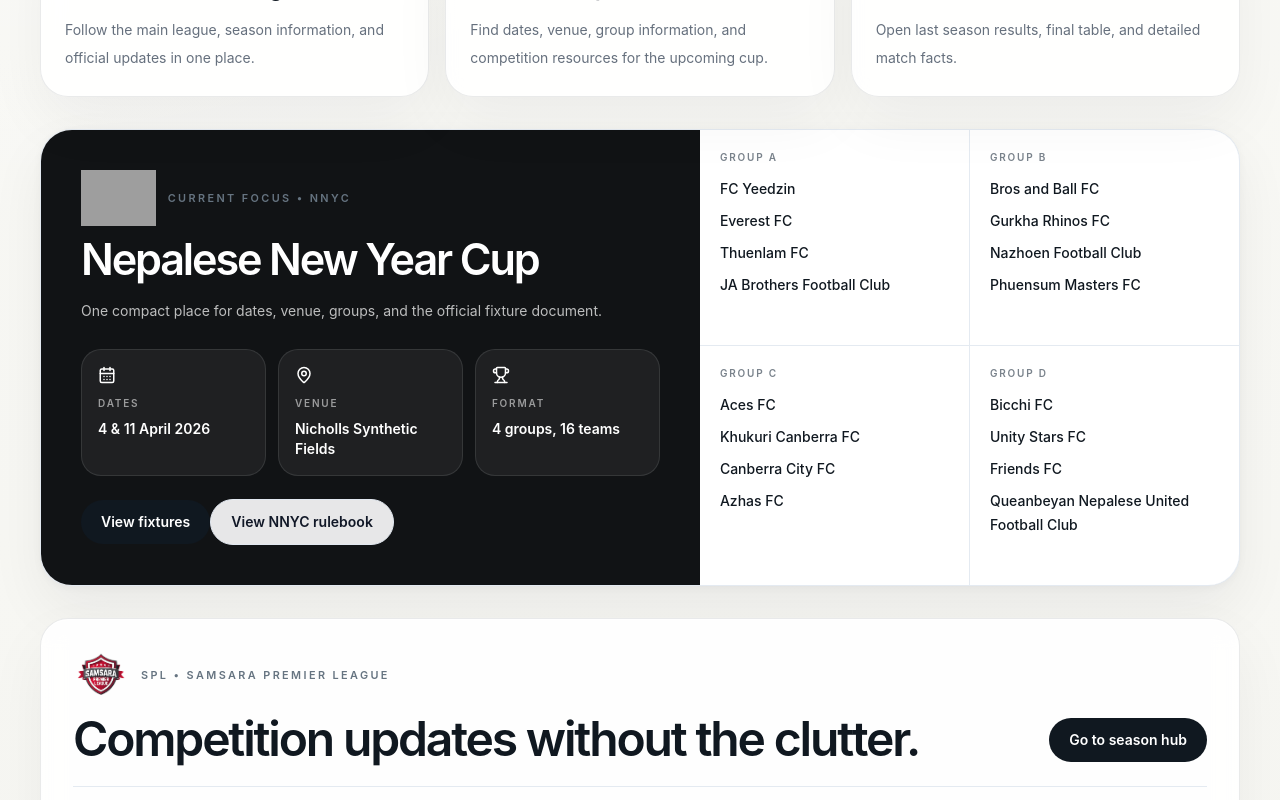
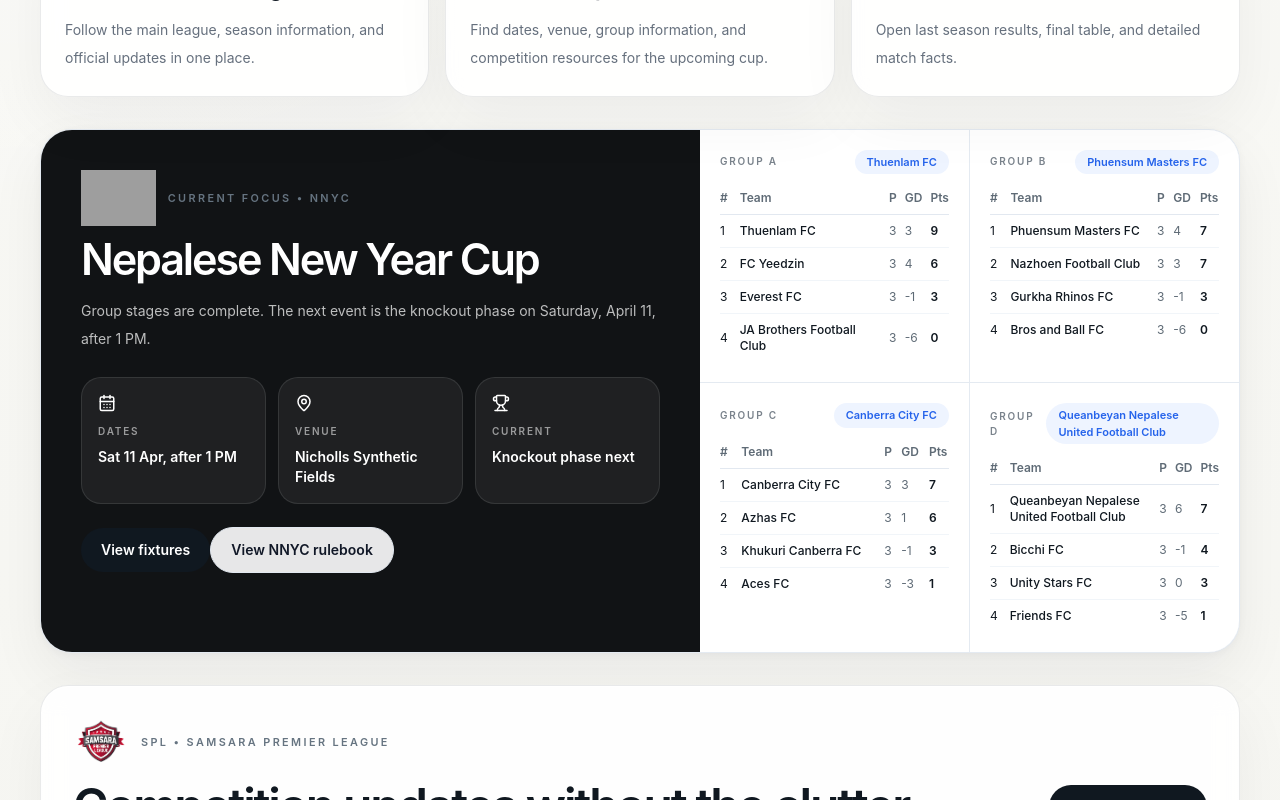
Before and after one commit to yaman416/samsara-group-site, a Next.js app: page / in a window 1280 px wide. Shown: the part 960-1760 px from the top of the page. Built offline with nearby package versions, Linux system fonts and the light colour scheme; grey boxes are pictures that could not be loaded.

Commit message:
Update NNYC standings and knockout timing

```diff
--- a/components/HomePage.tsx
+++ b/components/HomePage.tsx
@@ -47,6 +47,49 @@
   "LensFusion Photography",
   "KTM Event Management",
   "LHOTSE",
+];
+
+const NNYC_STANDINGS = [
+  {
+    group: "Group A",
+    leader: "Thuenlam FC",
+    rows: [
+      { team: "Thuenlam FC", p: 3, w: 3, d: 0, l: 0, gf: 4, ga: 1, gd: 3, pts: 9 },
+      { team: "FC Yeedzin", p: 3, w: 2, d: 0, l: 1, gf: 7, ga: 3, gd: 4, pts: 6 },
+      { team: "Everest FC", p: 3, w: 1, d: 0, l: 2, gf: 3, ga: 4, gd: -1, pts: 3 },
+      { team: "JA Brothers Football Club", p: 3, w: 0, d: 0, l: 3, gf: 2, ga: 8, gd: -6, pts: 0 },
+    ],
+  },
+  {
+    group: "Group B",
+    leader: "Phuensum Masters FC",
+    rows: [
+      { team: "Phuensum Masters FC", p: 3, w: 2, d: 1, l: 0, gf: 7, ga: 3, gd: 4, pts: 7 },
+      { team: "Nazhoen Football Club", p: 3, w: 2, d: 1, l: 0, gf: 4, ga: 1, gd: 3, pts: 7 },
+      { team: "Gurkha Rhinos FC", p: 3, w: 1, d: 0, l: 2, gf: 4, ga: 5, gd: -1, pts: 3 },
+      { team: "Bros and Ball FC", p: 3, w: 0, d: 0, l: 3, gf: 1, ga: 7, gd: -6, pts: 0 },
+    ],
+  },
+  {
+    group: "Group C",
+    leader: "Canberra City FC",
+    rows: [
+      { team: "Canberra City FC", p: 3, w: 2, d: 1, l: 0, gf: 3, ga: 0, gd: 3, pts: 7 },
+      { team: "Azhas FC", p: 3, w: 2, d: 0, l: 1, gf: 3, ga: 2, gd: 1, pts: 6 },
+      { team: "Khukuri Canberra FC", p: 3, w: 1, d: 0, l: 2, gf: 1, ga: 2, gd: -1, pts: 3 },
+      { team: "Aces FC", p: 3, w: 0, d: 1, l: 2, gf: 0, ga: 3, gd: -3, pts: 1 },
+    ],
+  },
+  {
+    group: "Group D",
+    leader: "Queanbeyan Nepalese United Football Club",
+    rows: [
+      { team: "Queanbeyan Nepalese United Football Club", p: 3, w: 2, d: 1, l: 0, gf: 9, ga: 3, gd: 6, pts: 7 },
+      { team: "Bicchi FC", p: 3, w: 1, d: 1, l: 1, gf: 3, ga: 4, gd: -1, pts: 4 },
+      { team: "Unity Stars FC", p: 3, w: 0, d: 3, l: 0, gf: 2, ga: 2, gd: 0, pts: 3 },
+      { team: "Friends FC", p: 3, w: 0, d: 1, l: 2, gf: 1, ga: 6, gd: -5, pts: 1 },
+    ],
+  },
 ];
 
 type PreviewDoc = "fixtures" | "spl" | "nnyc" | null;
@@ -164,14 +207,14 @@
                 Nepalese New Year Cup
               </h2>
               <p className="mt-4 max-w-xl text-sm leading-7 text-white/72">
-                One compact place for dates, venue, groups, and the official fixture document.
+                Group stages are complete. The next event is the knockout phase on Saturday, April 11, after 1 PM.
               </p>
 
               <div className="mt-6 grid gap-3 sm:grid-cols-3">
                 <div className="rounded-[1.25rem] border border-white/10 bg-white/6 px-4 py-4">
                   <CalendarDays size={18} className="text-white" />
                   <p className="mt-3 text-[10px] font-semibold uppercase tracking-[0.18em] text-white/55">Dates</p>
-                  <p className="mt-2 text-sm font-semibold text-white">{NEW_YEAR_CUP.dates}</p>
+                  <p className="mt-2 text-sm font-semibold text-white">Sat 11 Apr, after 1 PM</p>
                 </div>
                 <div className="rounded-[1.25rem] border border-white/10 bg-white/6 px-4 py-4">
                   <MapPin size={18} className="text-white" />
@@ -180,8 +223,8 @@
                 </div>
                 <div className="rounded-[1.25rem] border border-white/10 bg-white/6 px-4 py-4">
                   <Trophy size={18} className="text-white" />
-                  <p className="mt-3 text-[10px] font-semibold uppercase tracking-[0.18em] text-white/55">Format</p>
-                  <p className="mt-2 text-sm font-semibold text-white">4 groups, 16 teams</p>
+                  <p className="mt-3 text-[10px] font-semibold uppercase tracking-[0.18em] text-white/55">Current</p>
+                  <p className="mt-2 text-sm font-semibold text-white">Knockout phase next</p>
                 </div>
               </div>
 
@@ -202,16 +245,38 @@
             </div>
 
             <div className="grid gap-px bg-slate-200/90 sm:grid-cols-2">
-              {NEW_YEAR_CUP.groups.slice(0, 4).map((group) => (
-                <div key={group.name} className="bg-white px-4 py-4 sm:px-5 sm:py-5">
-                  <p className="text-[10px] font-semibold uppercase tracking-[0.18em] text-[#7a838c]">{group.name}</p>
-                  <ul className="mt-3 space-y-2">
-                    {group.teams.map((team) => (
-                      <li key={team} className="text-sm font-medium leading-6 text-[#101820]">
-                        {team}
-                      </li>
-                    ))}
-                  </ul>
+              {NNYC_STANDINGS.map((group) => (
+                <div key={group.group} className="bg-white px-4 py-4 sm:px-5 sm:py-5">
+                  <div className="flex items-center justify-between gap-3">
+                    <p className="text-[10px] font-semibold uppercase tracking-[0.18em] text-[#7a838c]">{group.group}</p>
+                    <span className="rounded-full bg-[#eef4ff] px-3 py-1 text-[11px] font-semibold text-[#2563eb]">
+                      {group.leader}
+                    </span>
+                  </div>
+                  <div className="mt-4 overflow-x-auto">
+                    <table className="min-w-full text-left text-xs text-[#5f6b76]">
+                      <thead>
+                        <tr className="border-b border-slate-200">
+                          <th className="pb-2 pr-3 font-semibold">#</th>
+                          <th className="pb-2 pr-3 font-semibold">Team</th>
+                          <th className="pb-2 pr-2 font-semibold">P</th>
+                          <th className="pb-2 pr-2 font-semibold">GD</th>
+                          <th className="pb-2 font-semibold">Pts</th>
+                        </tr>
+                      </thead>
+                      <tbody>
+                        {group.rows.map((row, index) => (
+                          <tr key={row.team} className="border-b border-slate-100 last:border-b-0">
+                            <td className="py-2 pr-3 text-[#101820]">{index + 1}</td>
+                            <td className="py-2 pr-3 font-medium text-[#101820]">{row.team}</td>
+                            <td className="py-2 pr-2">{row.p}</td>
+                            <td className="py-2 pr-2">{row.gd}</td>
+                            <td className="py-2 font-semibold text-[#101820]">{row.pts}</td>
+                          </tr>
+                        ))}
+                      </tbody>
+                    </table>
+                  </div>
                 </div>
               ))}
             </div>
--- a/components/MainHeader.tsx
+++ b/components/MainHeader.tsx
@@ -21,9 +21,6 @@
 
 export default function MainHeader({ active, onChange }: MainHeaderProps) {
   const [mobileOpen, setMobileOpen] = useState(false);
-  const eventDate = new Date("2026-04-04T09:00:00+11:00");
-  const now = new Date();
-  const daysUntil = Math.max(0, Math.ceil((eventDate.getTime() - now.getTime()) / (1000 * 60 * 60 * 24)));
 
   const handleClick = (key: string) => {
     onChange?.(key);
@@ -42,7 +39,7 @@
               <div className="flex flex-wrap items-center gap-3 text-[#6e7782]">
                 <span className="inline-flex items-center gap-1.5 text-[11px] font-medium">
                   <Timer size={12} />
-                  {daysUntil} days to next event
+                  NNYC knockouts on Sat 11 Apr
                 </span>
                 <a href="https://www.facebook.com/samsaragroupcbr" target="_blank" rel="noreferrer" className="hover:text-[#101820]">
                   <Facebook size={14} />
```
